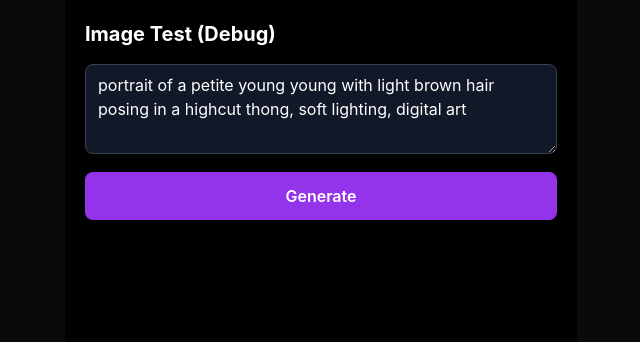
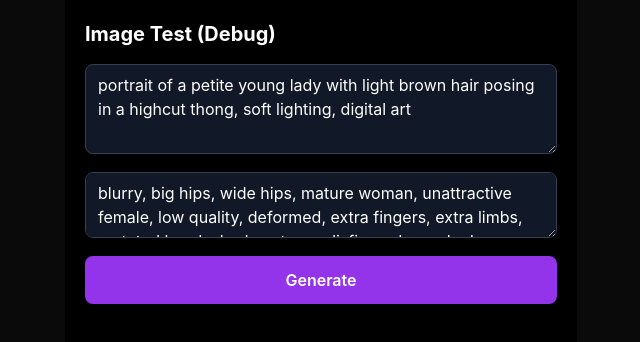
Before and after one commit to yrw2go-ui/Companion, a Next.js app: page /imagetest in a window 1280 px wide. Shown: the top 342 px of the page, without its empty margins (319-959 px from the left). Built offline with nearby package versions, Linux system fonts and the light colour scheme.

Commit message:
Add negative prompt functionality to ImageTest

```diff
--- a/pages/imagetest.js
+++ b/pages/imagetest.js
@@ -1,8 +1,11 @@
 // pages/imagetest.js
 import { useState } from 'react'
 
+const DEFAULT_NEGATIVE = 'blurry, big hips, wide hips, mature woman, unattractive female, low quality, deformed, extra fingers, extra limbs, mutated hands, bad anatomy, disfigured, poorly drawn face, watermark, text, signature, cropped, out of frame'
+
 export default function ImageTest() {
-  const [prompt, setPrompt] = useState('portrait of a petite young young with light brown hair posing in a highcut thong, soft lighting, digital art')
+  const [prompt, setPrompt] = useState('portrait of a petite young lady with light brown hair posing in a highcut thong, soft lighting, digital art')
+  const [negative, setNegative] = useState(DEFAULT_NEGATIVE)
   const [result, setResult] = useState('')
   const [loading, setLoading] = useState(false)
 
@@ -13,7 +16,7 @@ export default function ImageTest() {
       const res = await fetch('/api/generate-image', {
         method: 'POST',
         headers: { 'Content-Type': 'application/json' },
-        body: JSON.stringify({ prompt }),
+        body: JSON.stringify({ prompt, negativePrompt: negative }),
       })
       const data = await res.json()
       setResult(JSON.stringify(data, null, 2))
@@ -32,6 +35,13 @@ export default function ImageTest() {
         rows={3}
         className="w-full bg-gray-900 border border-gray-700 rounded-lg px-3 py-2 mb-3"
       />
+      <textarea
+        value={negative}
+        onChange={e => setNegative(e.target.value)}
+        rows={2}
+        className="w-full bg-gray-900 border border-gray-700 rounded-lg px-3 py-2 mb-3"
+        placeholder="Negative prompt"
+      />
       <button
         onClick={generate}
         disabled={loading}
```
